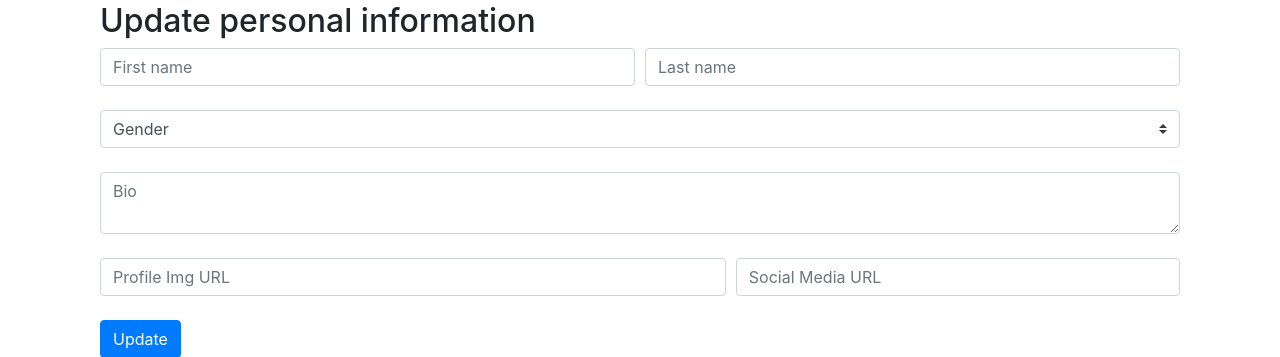
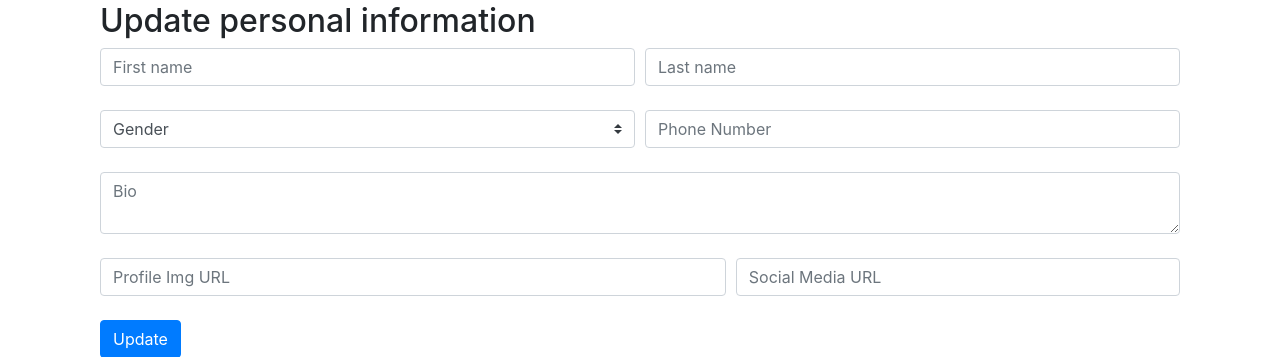
Before and after one commit to gabrielainsf-zz/CarePool, a Flask app: page /edit-profile in a window 1280 px wide. Shown: the part 362-719 px from the top of the page. Run offline with Flask 2, Linux system fonts and the light colour scheme; the visitor is signed in with stand-in values (Sample User, id 1); data comes from the database, SQL or seed files in the repository; some libraries are stand-ins or nearby versions.

Commit message:
Updated edit_profile() database updates only what the user fills out in the form, fixed issue so correct user info is displayed in the passengers column in homepage

```diff
--- a/model.py
+++ b/model.py
@@ -31,7 +31,7 @@ class User(db.Model):
     user_bio = db.Column(db.String(160), nullable=True)
     user_profile_img = db.Column(db.String(250), nullable=True)
     user_social_media = db.Column(db.String(3000), nullable=True)
-    # phone_number = db.Column(db.Numeric(12), nullable=True)
+    phone_number = db.Column(db.Numeric(12), nullable=True)
 
     def to_json(self):
         """Serialize data."""
@@ -115,8 +115,8 @@ class UserTrip(db.Model):
                 'tripId': self.trip_id,
                 'userId': self.user_id,
                 'dateOfTrip': datetime_str,
-                'userFirstName': self.trip.user.fname,
-                'userProfileImg': self.trip.user.user_profile_img,
+                'userFirstName': self.user.fname,
+                'userProfileImg': self.user.user_profile_img,
                 'origin': self.trip.origin,
                 'destination': self.trip.destination,
                 'displayDistance': self.trip.display_distance,
--- a/server.py
+++ b/server.py
@@ -68,6 +68,7 @@ def trips():
     user_id = session.get('user_id')
 
     if user_id:
+        # Query all of the trips where the user is the driver
         trips = Trip.query.filter(Trip.user_id == user_id).all()
 
         trips_dict_list = []
@@ -328,12 +329,27 @@ def update_profile():
     """Update user's profile."""
     user_id = session.get('user_id')
     user = User.query.filter(User.user_id == user_id).one()
-    user.fname = request.form['fname']
-    user.lname = request.form['lname']
-    user.user_gender = request.form['gender']
-    user.user_bio = request.form['bio']
-    user.user_profile_img = request.form['profile_picture']
-    user.user_social_media = request.form['social_media']
+
+    if len(request.form['fname']) > 0:
+        user.fname = request.form['fname']
+
+    if len(request.form['lname']) > 0:
+        user.lname = request.form['lname']
+
+    if len(request.form['phone_number']) > 0:
+        user.phone_number = request.form['phone_number']
+
+    if len(request.form['gender']) > 0:
+        user.user_gender = request.form['gender']
+
+    if len(request.form['bio']) > 0:
+        user.user_bio = request.form['bio']
+
+    if len(request.form['profile_picture']) > 0:
+        user.user_profile_img = request.form['profile_picture']
+
+    if len(request.form['social_media']) > 0:
+        user.user_social_media = request.form['social_media']
 
     db.session.commit()
     flash('Profile information updated')
--- a/templates/base.html
+++ b/templates/base.html
@@ -47,6 +47,7 @@
     <!-- Show flashed messages -->
     {% with messages = get_flashed_messages() %}
         {% for message in messages %}
+            <br>
             <div>{{ message }}</div>
         {% endfor %}
     {% endwith %}
@@ -56,8 +57,6 @@
     </div>
 
   </div>
-
-
     <script src="https://code.jquery.com/jquery-3.3.1.slim.min.js" integrity="sha384-q8i/X+965DzO0rT7abK41JStQIAqVgRVzpbzo5smXKp4YfRvH+8abtTE1Pi6jizo" crossorigin="anonymous"></script>
     <script src="https://cdnjs.cloudflare.com/ajax/libs/popper.js/1.14.3/umd/popper.min.js" integrity="sha384-ZMP7rVo3mIykV+2+9J3UJ46jBk0WLaUAdn689aCwoqbBJiSnjAK/l8WvCWPIPm49" crossorigin="anonymous"></script>
     <script src="https://cdnjs.cloudflare.com/ajax/libs/bootstrap-datepicker/1.6.4/js/bootstrap-datepicker.min.js"></script>
--- a/templates/edit_profile.html
+++ b/templates/edit_profile.html
@@ -8,10 +8,10 @@
     <form action="/edit-profile" method="post">
         <div class="form-row">
         <div class="col">
-          <input type="text" class="form-control" placeholder="First name" name="fname" required>
+            <input type="text" class="form-control" placeholder="First name" name="fname">
         </div>
         <div class="col">
-          <input type="text" class="form-control" placeholder="Last name" name="lname" required>
+            <input type="text" class="form-control" placeholder="Last name" name="lname">
         </div>
         </div>
         <br>
@@ -23,6 +23,9 @@
                 <option value="Non-Binary">Non-binary</option>
                 <option value="Male">Male</option>
             </select>
+            </div>
+            <div class="col">
+                <input type="text" class="form-control" placeholder="Phone Number" name="phone_number">
             </div>
         </div>
         <br>
```
Also changed, not shown: templates/homepage.html (+3 -11 lines). Lines whose indentation alone changed are shown as unchanged.
